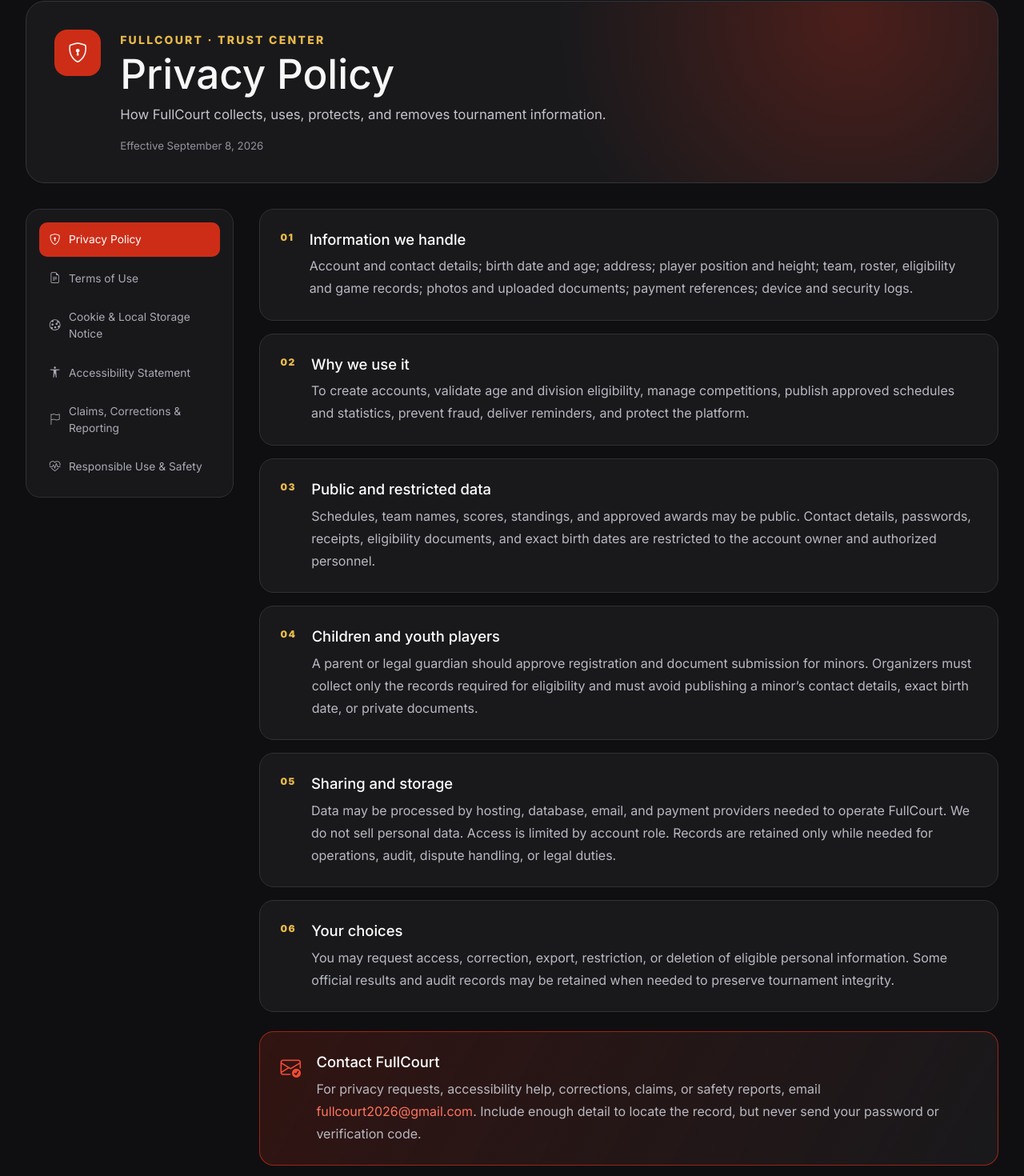
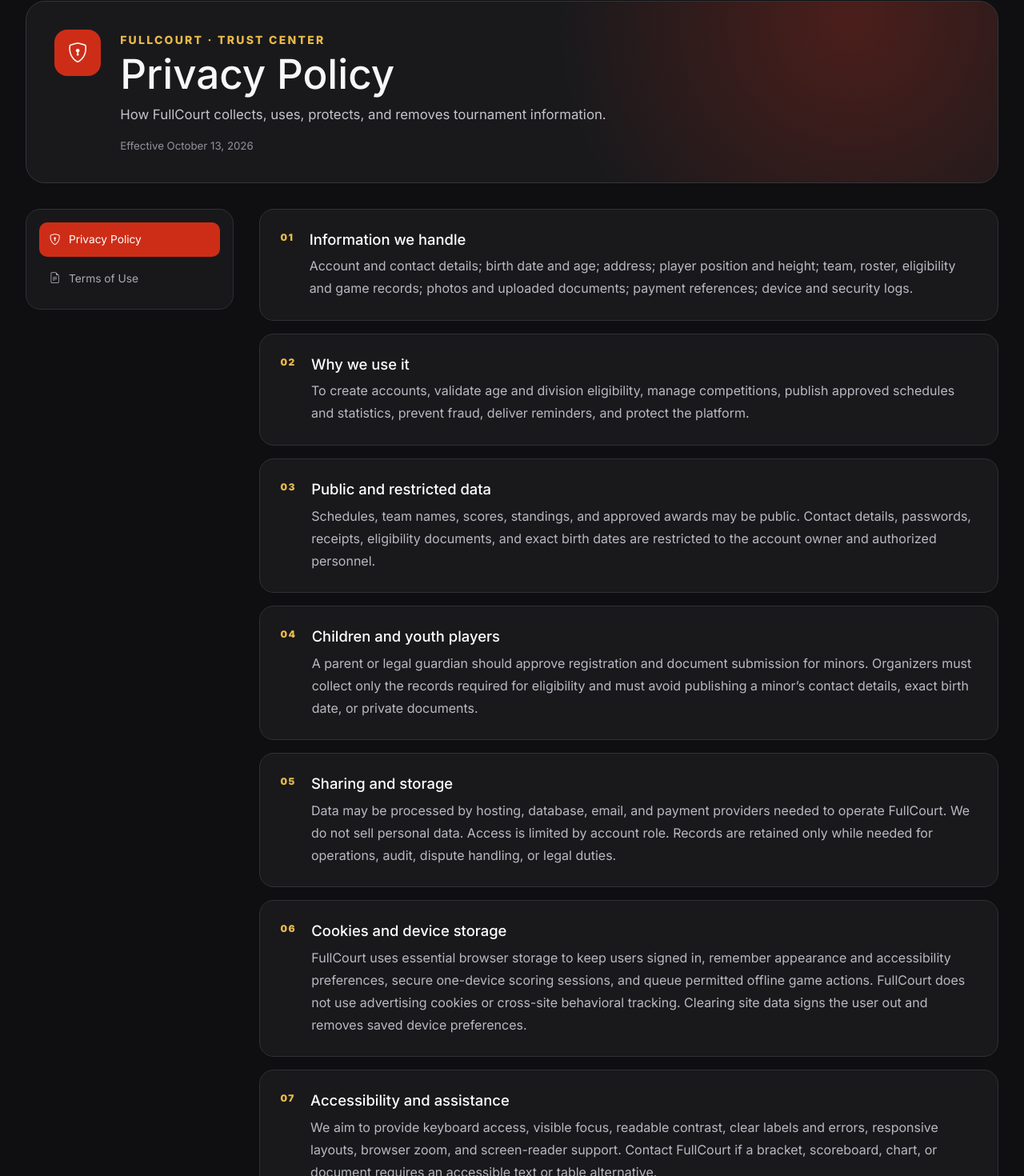
Before and after one commit to kenpublio/FullCourt, a React (Vite) app in the folder frontend/: page /legal/privacy in a window 1280 px wide. Shown: the part 195-1665 px from the top of the page at 80% size. Built offline with nearby package versions, Linux system fonts and the light colour scheme; no server answers.

Commit message:
Consolidate trust center into privacy and terms

```diff
--- a/frontend/src/components/PublicCourt.jsx
+++ b/frontend/src/components/PublicCourt.jsx
@@ -23,7 +23,7 @@
       </div>
       <div className="court-footer-links">
         <nav aria-label="Explore FullCourt"><b>Explore</b><Link to="/">Home</Link><Link to="/sports">Game center</Link><Link to="/login">Sign in</Link><Link to="/register">Create account</Link></nav>
-        <nav aria-label="Legal information"><b>Trust &amp; Legal</b><Link to="/legal/privacy">Privacy</Link><Link to="/legal/terms">Terms</Link><Link to="/legal/cookies">Cookies</Link><Link to="/legal/accessibility">Accessibility</Link><Link to="/legal/claims">Claims</Link><Link to="/legal/responsible">Responsible use</Link></nav>
+        <nav aria-label="Legal information"><b>Trust &amp; Legal</b><Link to="/legal/privacy">Privacy Policy</Link><Link to="/legal/terms">Terms of Service</Link></nav>
       </div>
     </div>
     <div className="court-footer-bottom court-container"><span>© {new Date().getFullYear()} FullCourt Basketball Management</span><span>One passion <i className="bi bi-dribbble" /> Every court <i className="bi bi-dribbble" /> One community</span></div>
--- a/frontend/src/pages/LegalPage.jsx
+++ b/frontend/src/pages/LegalPage.jsx
@@ -1,4 +1,4 @@
-import { Link, useParams } from 'react-router-dom';
+import { Link, Navigate, useParams } from 'react-router-dom';
 import { CourtNav, CourtFooter } from '../components/PublicCourt';
 
 const contact = 'fullcourt2026@gmail.com';
@@ -11,6 +11,8 @@
       ['Public and restricted data','Schedules, team names, scores, standings, and approved awards may be public. Contact details, passwords, receipts, eligibility documents, and exact birth dates are restricted to the account owner and authorized personnel.'],
       ['Children and youth players','A parent or legal guardian should approve registration and document submission for minors. Organizers must collect only the records required for eligibility and must avoid publishing a minor’s contact details, exact birth date, or private documents.'],
       ['Sharing and storage','Data may be processed by hosting, database, email, and payment providers needed to operate FullCourt. We do not sell personal data. Access is limited by account role. Records are retained only while needed for operations, audit, dispute handling, or legal duties.'],
+      ['Cookies and device storage','FullCourt uses essential browser storage to keep users signed in, remember appearance and accessibility preferences, secure one-device scoring sessions, and queue permitted offline game actions. FullCourt does not use advertising cookies or cross-site behavioral tracking. Clearing site data signs the user out and removes saved device preferences.'],
+      ['Accessibility and assistance','We aim to provide keyboard access, visible focus, readable contrast, clear labels and errors, responsive layouts, browser zoom, and screen-reader support. Contact FullCourt if a bracket, scoreboard, chart, or document requires an accessible text or table alternative.'],
       ['Your choices','You may request access, correction, export, restriction, or deletion of eligible personal information. Some official results and audit records may be retained when needed to preserve tournament integrity.'],
     ]
   },
@@ -22,52 +24,20 @@
       ['Acceptable use','Do not impersonate another person, alter receipts, submit false eligibility records, manipulate scores, harass participants, scrape private data, bypass security, or disrupt games and services.'],
       ['Scores and analytics','Live scores may be corrected by authorized officials. Statistics, rankings, Mythical Five recommendations, and win probability are informational estimates; they are not betting advice or a guarantee of results.'],
       ['Content and suspension','You must have permission to upload logos, photos, documents, and announcements. Accounts or content may be restricted for fraud, abuse, infringement, security threats, or violation of tournament rules.'],
+      ['Corrections, claims and reports','Score or eligibility disputes must first be submitted to the tournament Admin with the relevant competition, game or player, date, disputed entry, and supporting evidence. Fraud, harassment, exposed personal data, security issues, and ownership claims should be reported immediately. Only authorized personnel may change official records, and decisions must be preserved in the audit trail.'],
+      ['Responsible and safe operation','Automated age flags, analytics, rankings, and award recommendations only support human review. The Admin remains responsible for eligibility, officiating, medical and disciplinary decisions, safe venues, youth safeguards, fair rules, tie-breakers, correction procedures, and emergency response.'],
       ['Service limits','Availability may be affected by internet, devices, maintenance, or third-party providers. Verify crucial schedules and official rulings with the organizer.'],
-    ]
-  },
-  cookies: {
-    icon:'bi-cookie', title:'Cookie & Local Storage Notice', intro:'What FullCourt saves in your browser and why.',
-    sections:[
-      ['Essential storage','FullCourt uses browser storage to keep you signed in securely, remember your role, retain accessibility or appearance choices, and prevent repeated setup. These items are needed for requested features.'],
-      ['Analytics and advertising','The current FullCourt build does not use advertising cookies or cross-site behavioral tracking. If optional analytics are added later, this notice and the consent controls must be updated before activation.'],
-      ['Your control','You can sign out and clear site data in your browser. Removing essential storage signs you out and resets saved preferences. Browser privacy settings may also block storage.'],
-    ]
-  },
-  accessibility: {
-    icon:'bi-universal-access', title:'Accessibility Statement', intro:'Our commitment to making basketball information usable by everyone.',
-    sections:[
-      ['Our target','We aim for keyboard access, visible focus, readable contrast, text alternatives for meaningful images, clear labels and errors, responsive layouts, and support for browser zoom and screen readers.'],
-      ['Known limitations','Complex brackets, live scoreboards, generated charts, and third-party documents may need further improvement for some assistive technologies. Important information should also be available in a simple text or table format.'],
-      ['Request assistance','Report the page, device, browser, assistive technology, and difficulty encountered. We will provide an accessible alternative when reasonably possible and prioritize a correction.'],
-    ]
-  },
-  claims: {
-    icon:'bi-flag', title:'Claims, Corrections & Reporting', intro:'How to report inaccurate records, unsafe content, fraud, or ownership concerns.',
-    sections:[
-      ['Score and eligibility disputes','Contact the tournament organizer first and include the competition, game or player, date, disputed entry, and supporting evidence. Only authorized officials may change official records.'],
-      ['Fraud, safety and privacy','Report edited receipts, false identity or age documents, account misuse, harassment, exposed private data, or security concerns immediately. Do not include passwords or verification codes in a report.'],
-      ['Photo, logo and copyright claims','Identify the content and page, explain your ownership or authority, provide contact details and evidence, and state the action requested. Content may be temporarily restricted while the claim is reviewed.'],
-      ['Review process','Reports are acknowledged, preserved for audit, sent to the responsible administrator, and resolved according to evidence and tournament rules. Urgent safety or account-security reports receive priority.'],
-    ]
-  },
-  responsible: {
-    icon:'bi-heart-pulse', title:'Responsible Use & Safety', intro:'How organizers and participants should use FullCourt responsibly.',
-    sections:[
-      ['Human decisions remain essential','Age checks, analytics, rankings, and recommendations support organizers and officials. Qualified people must review eligibility, officiating, medical, disciplinary, and award decisions.'],
-      ['Data minimization','Collect only what a competition needs. Limit access to receipts, identity records, birth dates, addresses, and medical or guardian documents. Remove unnecessary copies after the retention period.'],
-      ['Fair competition','Publish clear rules, correction procedures, tie-breakers, selection formulas, and analytics limitations. Record changes in an audit trail and avoid using private or irrelevant traits to rank players.'],
-      ['Player welfare','Competition management does not replace medical advice or emergency procedures. Organizers remain responsible for safe venues, appropriate scheduling, youth safeguards, and qualified officials.'],
-      ['Security practice','Use strong unique passwords, role-based access, verified sender services, protected database rules, backups, timely updates, and incident response before production deployment.'],
     ]
   }
 };
 
 export default function LegalPage(){
   const { document } = useParams();
+  if (!pages[document]) return <Navigate replace to={['cookies','accessibility'].includes(document)?'/legal/privacy':'/legal/terms'}/>;
   const page = pages[document] || pages.privacy;
   return <div className="court-site legal-site"><CourtNav/><main className="court-container legal-main">
     <Link to="/" className="legal-back"><i className="bi bi-arrow-left"/> Back to FullCourt</Link>
-    <header className="legal-hero"><span><i className={`bi ${page.icon}`}/></span><div><small>FULLCOURT · TRUST CENTER</small><h1>{page.title}</h1><p>{page.intro}</p><em>Effective September 8, 2026</em></div></header>
+    <header className="legal-hero"><span><i className={`bi ${page.icon}`}/></span><div><small>FULLCOURT · TRUST CENTER</small><h1>{page.title}</h1><p>{page.intro}</p><em>Effective October 13, 2026</em></div></header>
     <div className="legal-layout"><aside>{Object.entries(pages).map(([key,item])=><Link className={key===document?'active':''} to={`/legal/${key}`} key={key}><i className={`bi ${item.icon}`}/>{item.title}</Link>)}</aside>
     <article>{page.sections.map(([title,body],index)=><section key={title}><span>{String(index+1).padStart(2,'0')}</span><div><h2>{title}</h2><p>{body}</p></div></section>)}
       <div className="legal-contact"><i className="bi bi-envelope-check"/><div><h2>Contact FullCourt</h2><p>For privacy requests, accessibility help, corrections, claims, or safety reports, email <a href={`mailto:${contact}`}>{contact}</a>. Include enough detail to locate the record, but never send your password or verification code.</p></div></div>
```
Also changed, not shown: 1 other file (tests, documents, lock files or other folders).
